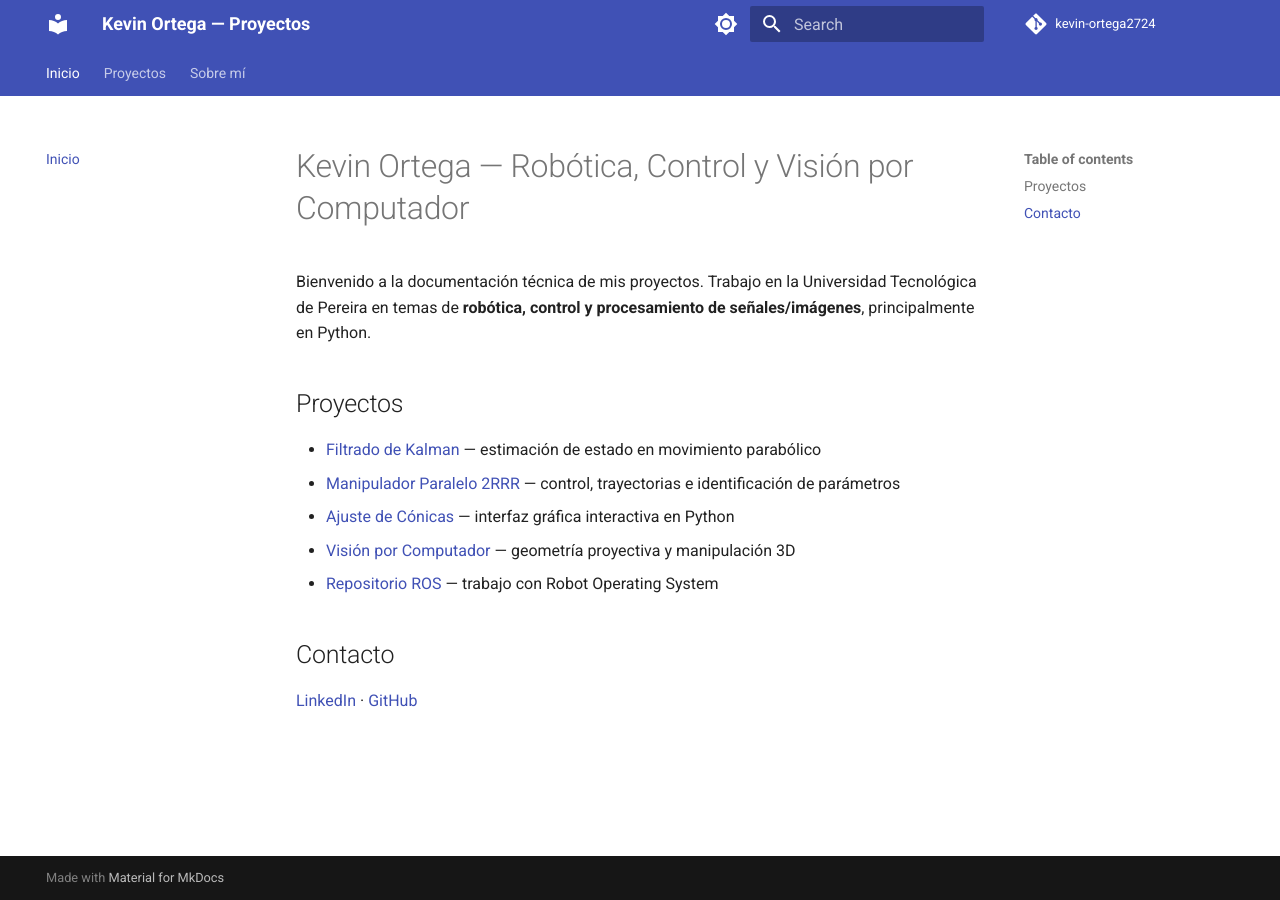
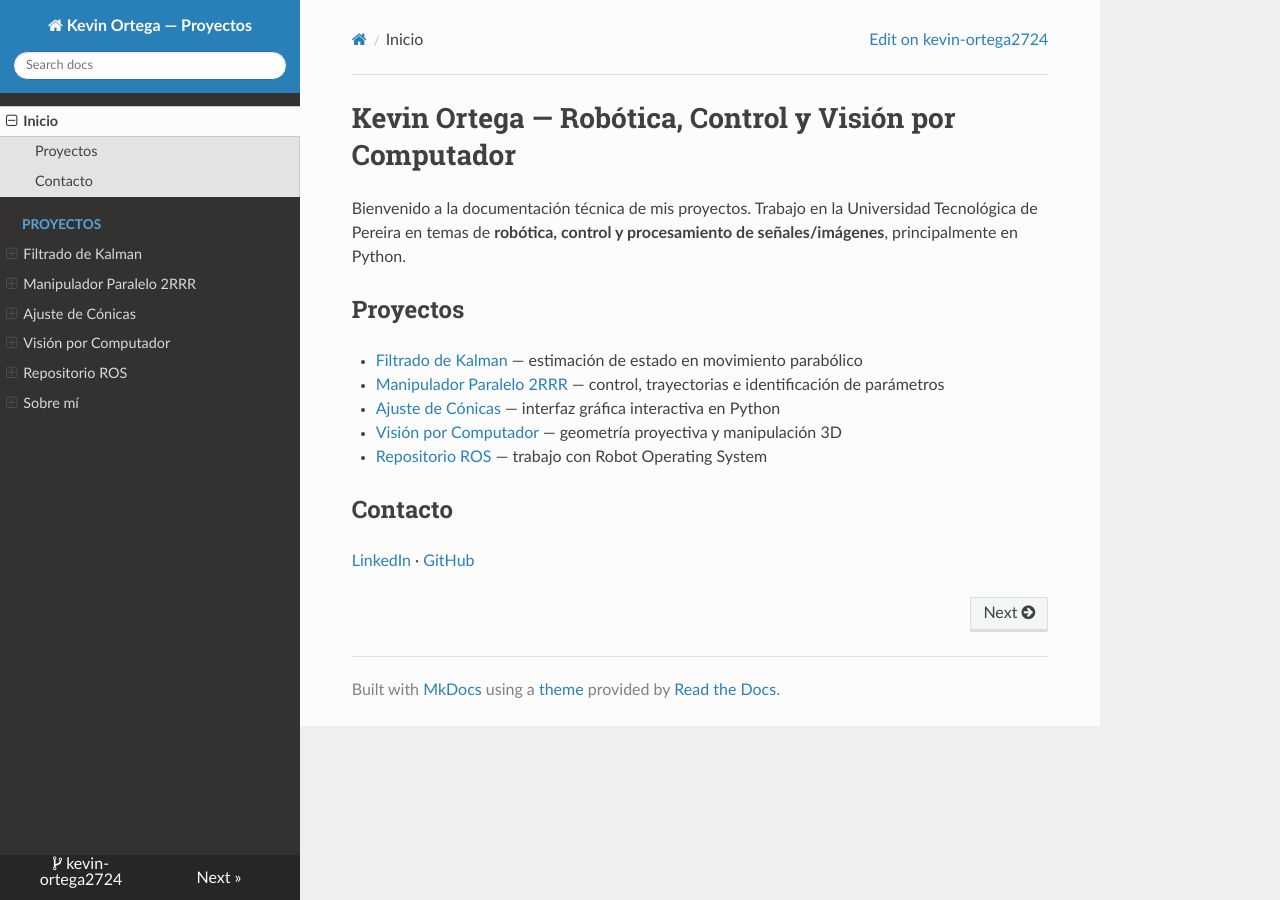
Before and after one commit to kevin-ortega2724/kevin-ortega2724.github.io, an MkDocs documentation site: the page built from docs/index.md, in a window 1280 px wide. Built offline with MkDocs 1.6.1, drawn with Linux system fonts in a browser that asks for light colours; nearby versions of some CDN libraries.

Commit message:
Switch docs theme to readthedocs and set root site_url
Matches the ROS docs (Sphinx/Read the Docs) look the user asked for,
now that the site is published at the root of kevin-ortega2724.github.io.

```diff
--- a/mkdocs.yml
+++ b/mkdocs.yml
@@ -1,30 +1,17 @@
 site_name: Kevin Ortega — Proyectos
 site_description: Documentación técnica de proyectos en robótica, control y visión por computador
 site_author: Kevin Ortega
+site_url: https://kevin-ortega2724.github.io/
 repo_url: https://github.com/kevin-ortega2724
 repo_name: kevin-ortega2724
 
 theme:
-  name: material
-  palette:
-    - scheme: default
-      primary: indigo
-      accent: indigo
-      toggle:
-        icon: material/brightness-7
-        name: Modo oscuro
-    - scheme: slate
-      primary: indigo
-      accent: indigo
-      toggle:
-        icon: material/brightness-4
-        name: Modo claro
-  features:
-    - navigation.tabs
-    - navigation.sections
-    - navigation.top
-    - search.suggest
-    - content.code.copy
+  name: readthedocs
+  highlightjs: true
+  collapse_navigation: false
+  titles_only: false
+  navigation_depth: 4
+  sticky_navigation: true
 
 nav:
   - Inicio: index.md
```
